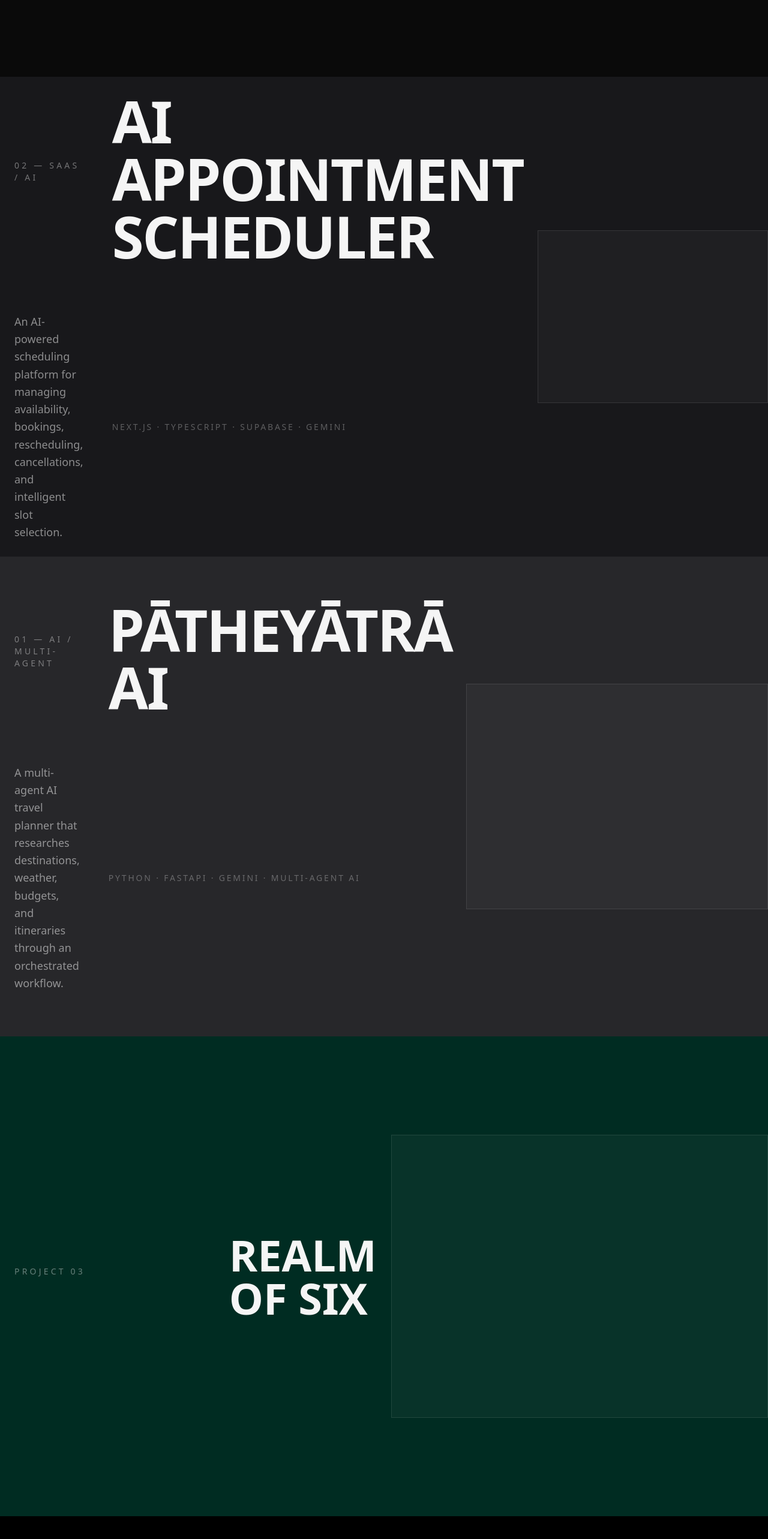
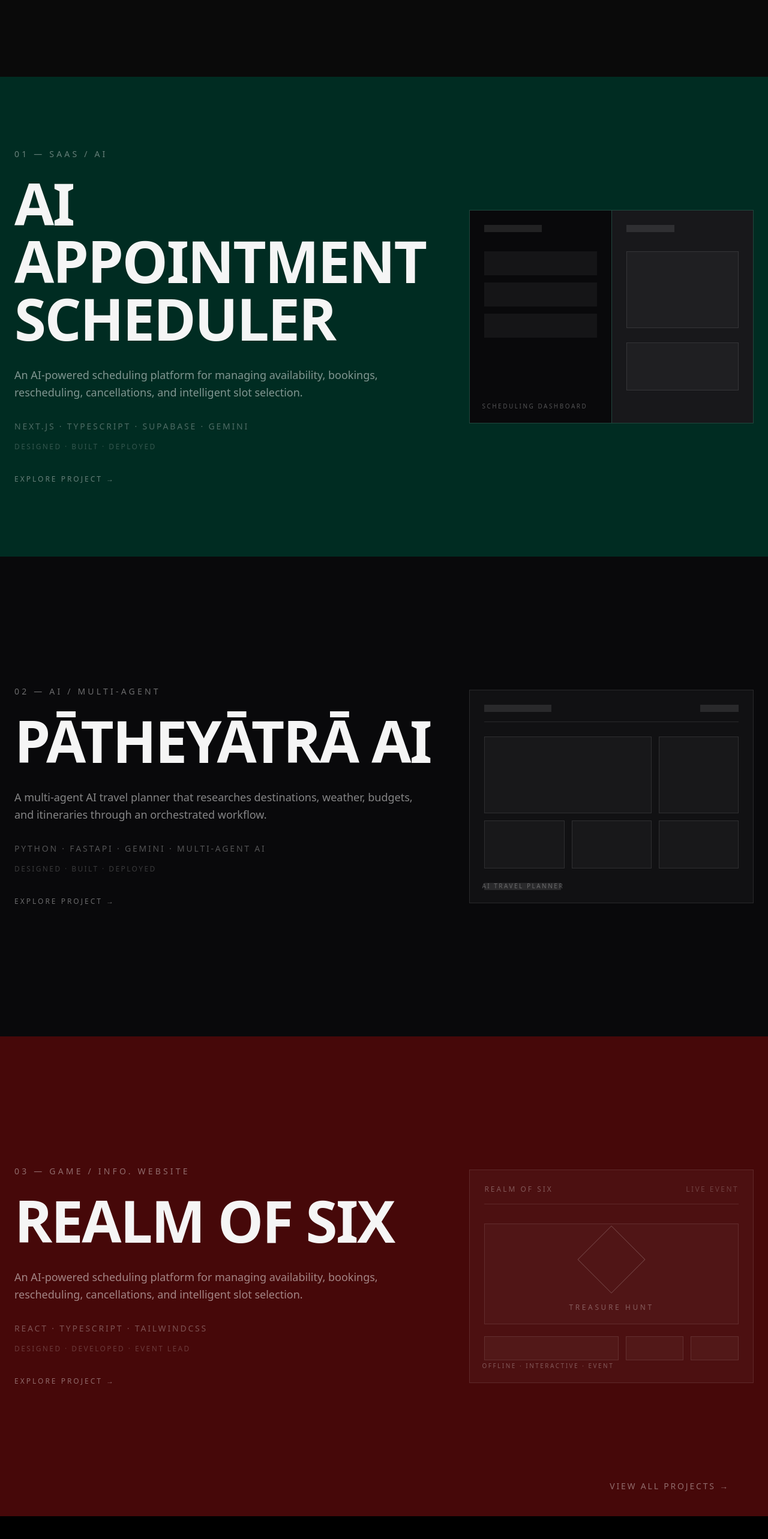
Before and after one commit to blazoxx/portfolio_new, a Next.js app: page / in a window 1280 px wide. Shown: the part 1472-4038 px from the top of the page at 60% size. Built offline with nearby package versions, Linux system fonts and the light colour scheme.

Commit message:
feat: build home project showcase

```diff
--- a/components/home/ProjectsSection.tsx
+++ b/components/home/ProjectsSection.tsx
@@ -2,55 +2,200 @@ export default function ProjectsSection() {
   return (
     <section id="projects" className="relative z-10 min-h-[300vh] bg-black">
       {/* Project 01 */}
-      <div className="sticky top-0 flex h-screen items-center justify-center bg-zinc-900">
+      <div className="sticky top-0 flex h-screen items-center justify-center bg-emerald-950">
         <div className="grid w-full max-w-7xl gap-12 px-6 md:grid-cols-[1.2fr_0.8fr] md:items-center">
+          <div>
             <p className="mb-6 text-sm uppercase tracking-[0.3em] text-white/40">
-            02 — SaaS / AI
+              01 — SaaS / AI
             </p>
+
             <h2 className="text-6xl font-bold tracking-tight md:text-8xl">
               AI APPOINTMENT SCHEDULER
             </h2>
+
             <p className="mt-8 max-w-2xl text-lg leading-relaxed text-white/50">
               An AI-powered scheduling platform for managing availability,
               bookings, rescheduling, cancellations, and intelligent slot
               selection.
             </p>
+
             <p className="mt-8 text-sm uppercase tracking-[0.2em] text-white/30">
               Next.js · TypeScript · Supabase · Gemini
             </p>
+            <p className="mt-4 text-xs uppercase tracking-[0.2em] text-white/20">
+              Designed · Built · Deployed
+            </p>
+            <div className="mt-8">
+              <a
+                href="/projects"
+                className="text-xs uppercase tracking-[0.25em] text-white/40 transition hover:text-white"
+              >
+                Explore project →
+              </a>
             </div>
-        <div className="aspect-[4/3] w-full border border-white/10 bg-white/[0.03]" />
+          </div>
+          <div className="relative aspect-[4/3] w-full overflow-hidden border border-white/10 bg-white/[0.03]">
+            <div className="absolute inset-0 grid grid-cols-2 gap-px bg-white/10">
+              <div className="bg-zinc-950 p-6">
+                <div className="h-3 w-24 bg-white/10" />
+                <div className="mt-8 space-y-3">
+                  <div className="h-10 bg-white/5" />
+                  <div className="h-10 bg-white/5" />
+                  <div className="h-10 bg-white/5" />
+                </div>
+              </div>
+
+              <div className="bg-zinc-900 p-6">
+                <div className="h-3 w-20 bg-white/10" />
+                <div className="mt-8 h-32 border border-white/10 bg-white/[0.03]" />
+                <div className="mt-6 h-20 border border-white/10 bg-white/[0.03]" />
+              </div>
+            </div>
+
+            <div className="absolute bottom-5 left-5 text-[10px] uppercase tracking-[0.25em] text-white/30">
+              Scheduling Dashboard
+            </div>
+          </div>
+        </div>
       </div>
 
       {/* Project 02 */}
-      <div className="sticky top-0 z-20 flex h-screen items-center justify-center bg-zinc-800">
-        <div className="grid w-full max-w-7xl gap-12 px-6 md:grid-cols-[0.8fr_1.2fr] md:items-center">
+      <div className="sticky top-0 z-20 flex h-screen items-center justify-center bg-zinc-950">
+        <div className="grid w-full max-w-7xl gap-12 px-6 md:grid-cols-[1.2fr_0.8fr] md:items-center">
+          <div>
             <p className="mb-6 text-sm uppercase tracking-[0.3em] text-white/40">
-            01 — AI / Multi-Agent
+              02 — AI / Multi-Agent
             </p>
+
             <h2 className="text-6xl font-bold tracking-tight md:text-8xl">
               PĀTHEYĀTRĀ AI
             </h2>
+
             <p className="mt-8 max-w-2xl text-lg leading-relaxed text-white/50">
               A multi-agent AI travel planner that researches destinations,
-            weather, budgets, and itineraries through an orchestrated workflow.
+              weather, budgets, and itineraries through an orchestrated
+              workflow.
             </p>
+
             <p className="mt-8 text-sm uppercase tracking-[0.2em] text-white/30">
               Python · FastAPI · Gemini · Multi-Agent AI
             </p>
+            <p className="mt-4 text-xs uppercase tracking-[0.2em] text-white/20">
+              Designed · Built · Deployed
+            </p>
+            <div className="mt-8">
+              <a
+                href="/projects"
+                className="text-xs uppercase tracking-[0.25em] text-white/40 transition hover:text-white"
+              >
+                Explore project →
+              </a>
             </div>
-        <div className="aspect-[4/3] w-full border border-white/10 bg-white/[0.03]" />
+          </div>
+          <div className="relative aspect-[4/3] w-full overflow-hidden border border-white/10 bg-white/[0.03]">
+            <div className="absolute inset-0 p-6">
+              <div className="flex items-center justify-between border-b border-white/10 pb-4">
+                <div className="h-3 w-28 bg-white/10" />
+                <div className="h-3 w-16 bg-white/10" />
+              </div>
+
+              <div className="mt-6 grid grid-cols-3 gap-3">
+                <div className="col-span-2 h-32 border border-white/10 bg-white/[0.03]" />
+                <div className="h-32 border border-white/10 bg-white/[0.03]" />
+              </div>
+
+              <div className="mt-3 grid grid-cols-3 gap-3">
+                <div className="h-20 border border-white/10 bg-white/[0.03]" />
+                <div className="h-20 border border-white/10 bg-white/[0.03]" />
+                <div className="h-20 border border-white/10 bg-white/[0.03]" />
+              </div>
+
+              <div className="mt-6 h-3 w-32 bg-white/10" />
+            </div>
+
+            <div className="absolute bottom-5 left-5 text-[10px] uppercase tracking-[0.25em] text-white/30">
+              AI Travel Planner
+            </div>
+          </div>
+        </div>
       </div>
 
       {/* Project 03 */}
-      <div className="sticky top-0 z-30 flex h-screen items-center justify-center bg-emerald-950">
+      <div className="sticky top-0 z-30 flex h-screen items-center justify-center bg-red-950">
         <div className="grid w-full max-w-7xl gap-12 px-6 md:grid-cols-[1.2fr_0.8fr] md:items-center">
-          <p className="mb-4 text-sm uppercase tracking-[0.3em] text-white/40">
-            Project 03
+          <div>
+            <p className="mb-6 text-sm uppercase tracking-[0.3em] text-white/40">
+              03 — Game / Info. Website
             </p>
-          <h2 className="text-7xl font-bold">REALM OF SIX</h2>
+
+            <h2 className="text-6xl font-bold tracking-tight md:text-8xl">
+              REALM OF SIX
+            </h2>
+
+            <p className="mt-8 max-w-2xl text-lg leading-relaxed text-white/50">
+              An AI-powered scheduling platform for managing availability,
+              bookings, rescheduling, cancellations, and intelligent slot
+              selection.
+            </p>
+
+            <p className="mt-8 text-sm uppercase tracking-[0.2em] text-white/30">
+              React · TypeScript · TailwindCSS
+            </p>
+            <p className="mt-4 text-xs uppercase tracking-[0.2em] text-white/20">
+              Designed · Developed · Event Lead
+            </p>
+            <div className="mt-8">
+              <a
+                href="/projects"
+                className="text-xs uppercase tracking-[0.25em] text-white/40 transition hover:text-white"
+              >
+                Explore project →
+              </a>
             </div>
-        <div className="aspect-[4/3] w-full border border-white/10 bg-white/[0.03]" />
+          </div>
+          <div className="relative aspect-[4/3] w-full overflow-hidden border border-white/10 bg-white/[0.03]">
+            <div className="absolute inset-0 p-6">
+              <div className="flex items-center justify-between border-b border-white/10 pb-4">
+                <span className="text-xs uppercase tracking-[0.25em] text-white/30">
+                  REALM OF SIX
+                </span>
+
+                <span className="text-xs uppercase tracking-[0.2em] text-white/20">
+                  LIVE EVENT
+                </span>
+              </div>
+
+              <div className="mt-8 flex h-[55%] items-center justify-center border border-white/10 bg-white/[0.02]">
+                <div className="text-center">
+                  <div className="mx-auto h-20 w-20 rotate-45 border border-white/20" />
+
+                  <p className="mt-8 text-xs uppercase tracking-[0.3em] text-white/30">
+                    Treasure Hunt
+                  </p>
+                </div>
+              </div>
+
+              <div className="mt-5 flex gap-3">
+                <div className="h-10 flex-1 border border-white/10 bg-white/[0.03]" />
+                <div className="h-10 w-24 border border-white/10 bg-white/[0.03]" />
+                <div className="h-10 w-20 border border-white/10 bg-white/[0.03]" />
+              </div>
+            </div>
+
+            <div className="absolute bottom-5 left-5 text-[10px] uppercase tracking-[0.25em] text-white/30">
+              Offline · Interactive · Event
+            </div>
+          </div>
+
+          <div className="right-10 bottom-10 absolute flex w-full max-w-7xl justify-end px-6 md:mt-0">
+            <a
+              href="/projects"
+              className="text-sm uppercase tracking-[0.2em] text-white/40 transition hover:text-white"
+            >
+              View all projects →
+            </a>
+          </div>
+        </div>
       </div>
     </section>
   );
```
Lines whose indentation alone changed are shown as unchanged.
